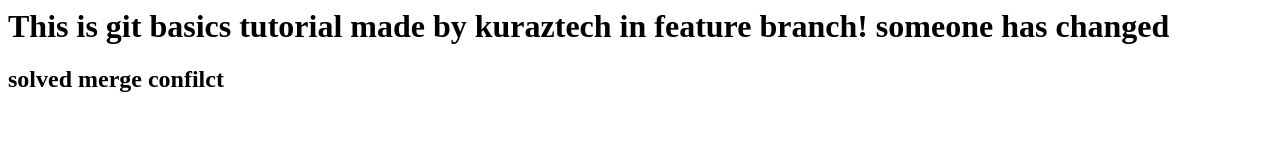
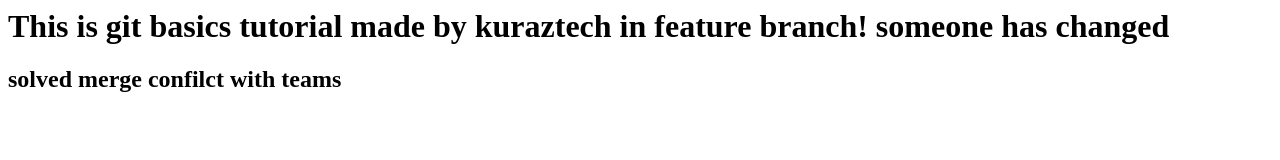
Before and after one commit to titusfrezer/git-basics-tutorial, a plain HTML site: page index.html in a window 1280 px wide. Drawn offline with Linux system fonts and the light colour scheme.

Commit message:
Update index.html

```diff
--- a/index.html
+++ b/index.html
@@ -4,6 +4,6 @@
     </head>
     <body>
         <h1>This is git basics tutorial made by kuraztech in feature branch! someone has changed</h1>
-        <h2>solved merge confilct</h2>
+        <h2>solved merge confilct with teams</h2>
     </body>
 </html>
```
